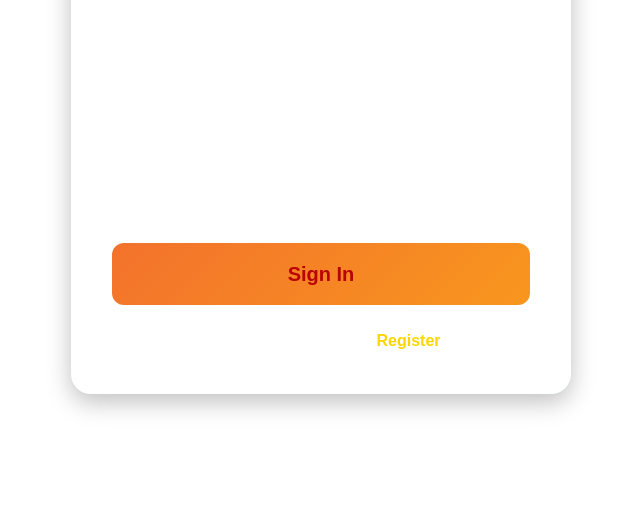
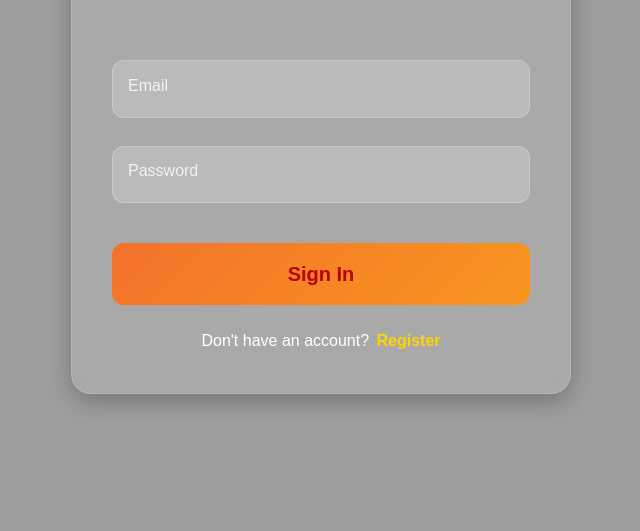
Before and after one commit to vijayganeshmsc/pappad_shop, a plain HTML site: page user_pages/login_page/SignIn/SignIn.html in a window 1280 px wide. Shown: the part 269-800 px from the top of the page, without its empty margins (319-959 px from the left). Drawn offline with nearby package versions, Linux system fonts and the light colour scheme; the site is published under a folder, as on GitHub Pages, so addresses that start at the root find nothing.

Commit message:
from project manager (background seting )

```diff
--- a/user_pages/login_page/Register/Register.css
+++ b/user_pages/login_page/Register/Register.css
@@ -3,7 +3,7 @@
 ----------------------------------------------------- */
 body {
   font-family: 'Montserrat', sans-serif;
-  background: url(/Papad.png);
+  background: url(../Papad.png);
   background-size: cover;
   background-position: center;
   min-height: 100vh;
--- a/user_pages/login_page/SignIn/Signin.css
+++ b/user_pages/login_page/SignIn/Signin.css
@@ -1,6 +1,6 @@
 body {
     font-family: 'Montserrat', sans-serif;
-    background: url(/Papad.png);
+    background: url(../Papad.png);
     background-size: cover;
     background-position: center;
     min-height: 100vh;
```
